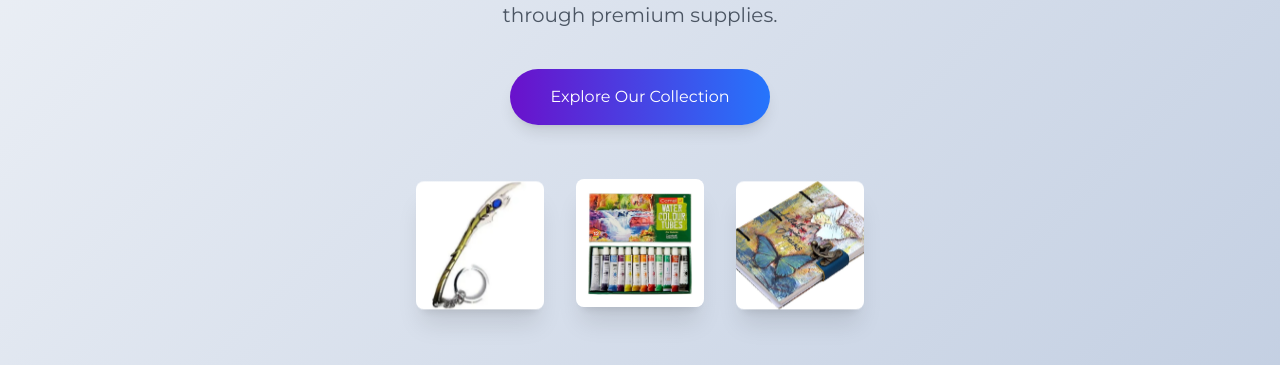
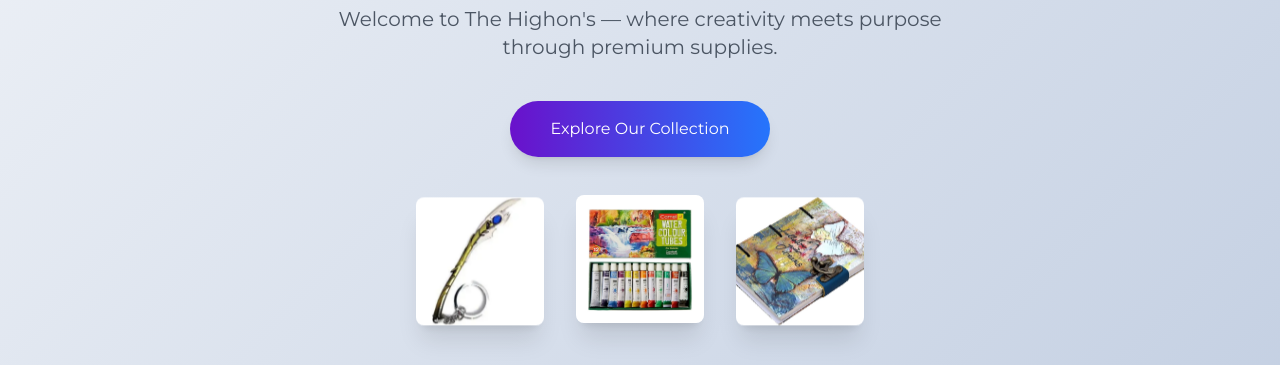
Before and after one commit to Thehighons/The-highons-, a plain HTML site: page index.html in a window 1280 px wide. Shown: the part 587-952 px from the top of the page. Drawn offline with nearby package versions, Linux system fonts and the light colour scheme; a web font is replaced by a local one.

Commit message:
Update index.html

```diff
--- a/index.html
+++ b/index.html
@@ -59,6 +59,7 @@
     }
     .hero-gradient {
   background: linear-gradient(135deg, #f5f7fa 0%, #c3cfe2 100%);
+  padding: 80px 0; /* Reduced from py-24 (96px) to 80px */
 }
     .btn-primary {
       background: linear-gradient(90deg, #6a11cb 0%, #2575fc 100%);
@@ -139,14 +140,14 @@
   </header>
 
   <!-- Hero -->
-  <section class="text-center py-24 hero-gradient">
-    <div class="max-w-4xl mx-auto px-6">
+<section class="text-center hero-gradient">
+  <div class="max-w-4xl mx-auto px-6 py-12"> <!-- Added py-12 here -->
     <img src="GridArt_20250425_064014157.png" alt="The Highon's Logo" class="logo mb-6 animate__animated animate__fadeIn">
     <h2 class="text-5xl font-bold mb-6 text-gray-800 animate__animated animate__fadeInDown">Create Bold. Create Bright.</h2>
     <p class="text-xl mb-10 text-gray-600 max-w-2xl mx-auto animate__animated animate__fadeIn animate__delay-1s">Welcome to The Highon's — where creativity meets purpose through premium supplies.</p>
     <a href="#products" class="inline-block btn-primary text-white px-10 py-4 rounded-full shadow-lg font-medium animate__animated animate__fadeIn animate__delay-2s">Explore Our Collection</a>
   </div>
-    <div class="mt-16 flex justify-center space-x-8">
+  <div class="pb-12 flex justify-center space-x-8"> <!-- Added pb-12 here -->
     <div class="floating animate__animated animate__fadeIn animate__delay-3s">
       <img src="Screenshot_20250422_132243_Meesho.jpg" alt="Keychain product" class="w-32 h-32 rounded-lg object-cover shadow-xl">
     </div>
@@ -158,7 +159,6 @@
     </div>
   </div>
 </section>
-
   <!-- Products -->
   <section id="products" class="py-20 bg-white px-6">
     <div class="max-w-7xl mx-auto">
```
Lines whose indentation alone changed are shown as unchanged.
